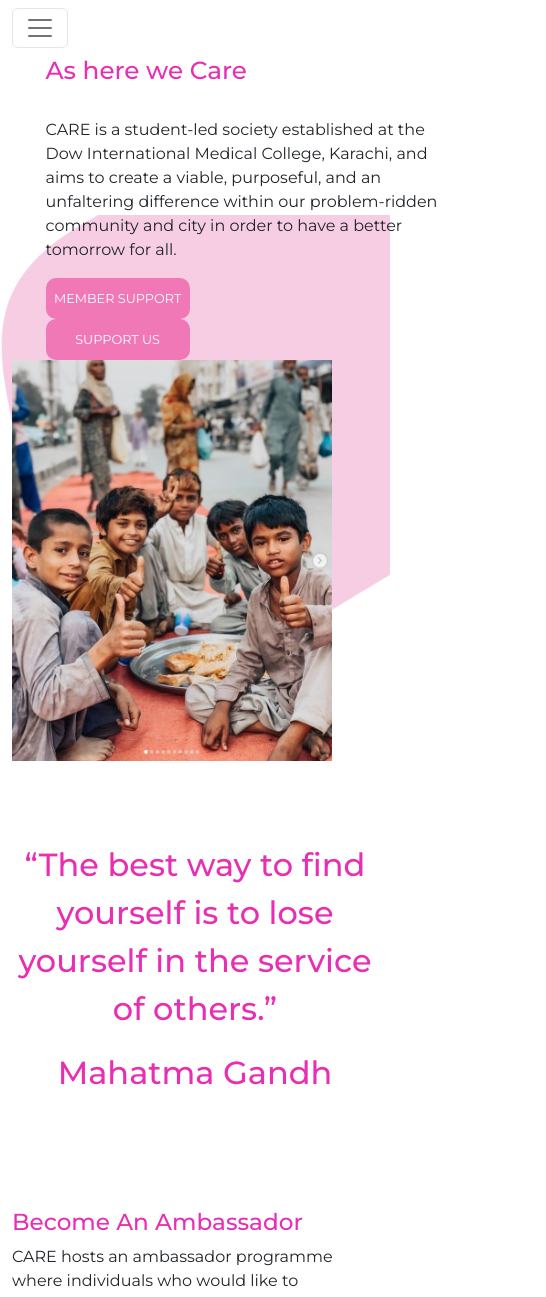
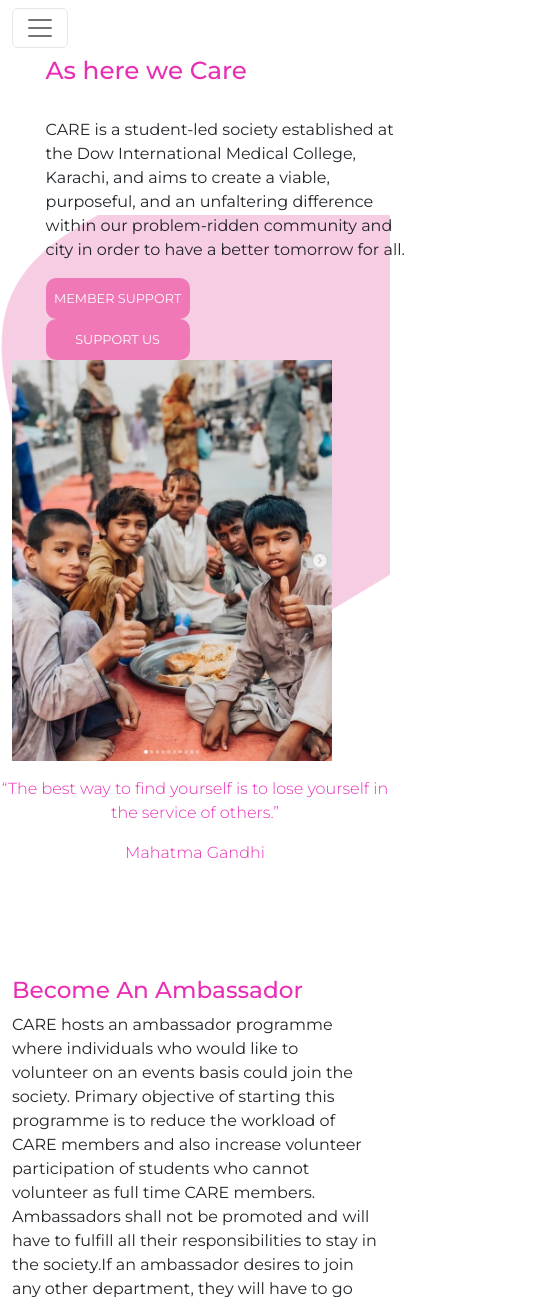
Before and after one commit to Habib-Shahzad/Care-Website, a React (Create React App) app in the folder client/: page / in a window 390 px wide. Shown: the top 1297 px of the page, 546 px wide, since content can reach past the window. Built offline with nearby package versions, Linux system fonts and the light colour scheme.

Commit message:
design updates

```diff
--- a/client/src/_Routes.js
+++ b/client/src/_Routes.js
@@ -5,7 +5,7 @@ import {
     useLocation,
 } from "react-router-dom";
 import { MainNavbar, Footer } from './components';
-import { Home, Department } from './pages';
+import { Home, EventsCamp } from './pages';
 import {
     TransitionGroup,
     CSSTransition
@@ -31,8 +31,8 @@ function RoutesFile(props) {
 
                         <Switch location={location}>
 
-                            <Route path="/department/:departmentName">
-                                <Department />
+                            <Route path="/events-campaigning">
+                                <EventsCamp/>
                             </Route>
 
                             <Route path="/">
--- a/client/src/pages/department/Department.js
+++ /dev/null
@@ -1,16 +0,0 @@
-import React from 'react';
-import { useParams } from 'react-router-dom';
-
-
-function Department(props) {
-
-    const { departmentName } = useParams();
-
-    return (
-        <div>
-            {departmentName}
-        </div>
-    );
-}
-
-export default Department;
--- /dev/null
+++ b/client/src/pages/eventsCamp/EventsCamp.js
@@ -0,0 +1,16 @@
+import React from 'react';
+import './EventsCamp.scss';
+
+
+
+function EventsCamp(props) {
+
+
+    return (
+        <div>
+
+        </div>
+    );
+}
+
+export default EventsCamp;
--- a/client/src/pages/home/Home.js
+++ b/client/src/pages/home/Home.js
@@ -55,7 +55,7 @@ function Home(props) {
             <p >“The best way to find yourself is to lose yourself in the service of others.”</p>
 
             <p>
-            Mahatma Gandh
+            Mahatma Gandhi
             </p>
 
             </div>
--- a/client/src/pages/home/Home.scss
+++ b/client/src/pages/home/Home.scss
@@ -46,7 +46,6 @@
     }
     .content {
       margin-top: 2rem;
-      width: 25rem !important;
     }
   }
 
@@ -130,10 +129,40 @@
 
   }
   .qoute-1{
-    margin-top: 5rem;
-    font-weight: 500;
+    margin-top: 1rem;
+    font-weight: 300;
     font-size: 2rem;
     color: #E82FB4;
     text-align: center;
   }
 }
+// X-Large devices (large desktops, less than 1400px)
+@media (max-width: 87.49875em) {
+}
+
+// Large devices (desktops, less than 1200px)
+@media (max-width: 74.99875em) {
+}
+
+// Medium devices (tablets, less than 992px)
+@media (max-width: 61.99875em) {
+
+}
+
+// Small devices (landscape phones, less than 768px)
+@media (max-width: 47.99875em) {
+  .qoute-1{
+    font-weight: 200;
+    font-size: 1rem !important;
+
+  }
+  .ambass-image-container img{
+    width: 80%;
+  }
+
+}
+
+// X-Small devices (portrait phones, less than 576px)
+@media (max-width: 35.99875em) {
+
+}
--- a/client/src/pages/index.js
+++ b/client/src/pages/index.js
@@ -1,2 +1,2 @@
 export { default as Home } from './home/Home';
-export { default as Department } from './department/Department';
+export { default as EventsCamp } from './eventsCamp/EventsCamp';
```
Also changed, not shown: client/src/pages/eventsCamp/EventsCamp.scss (added).
